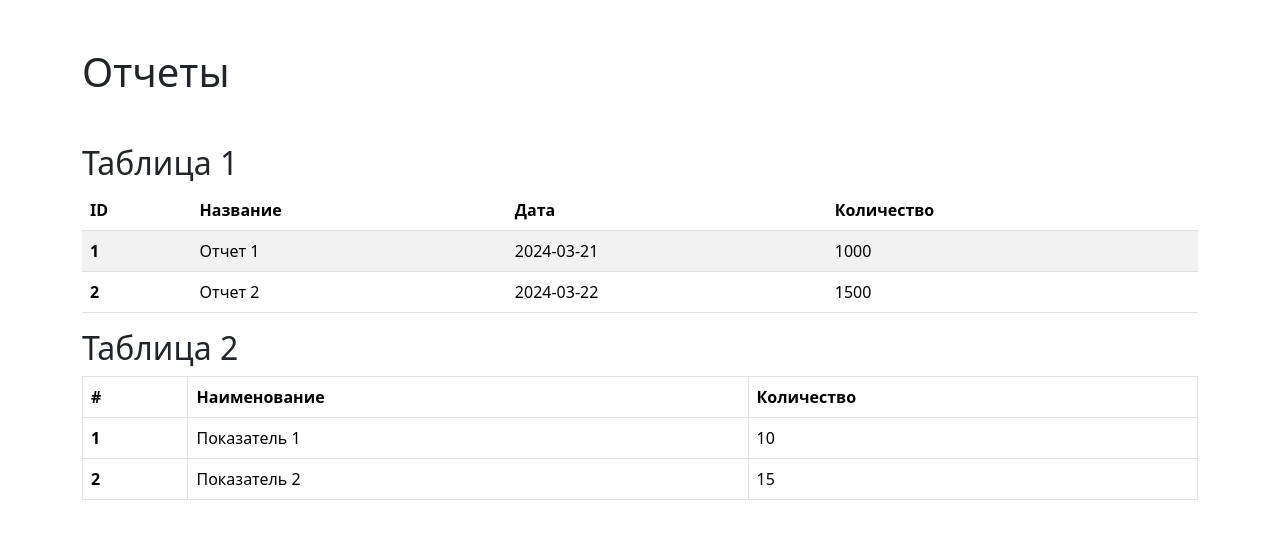
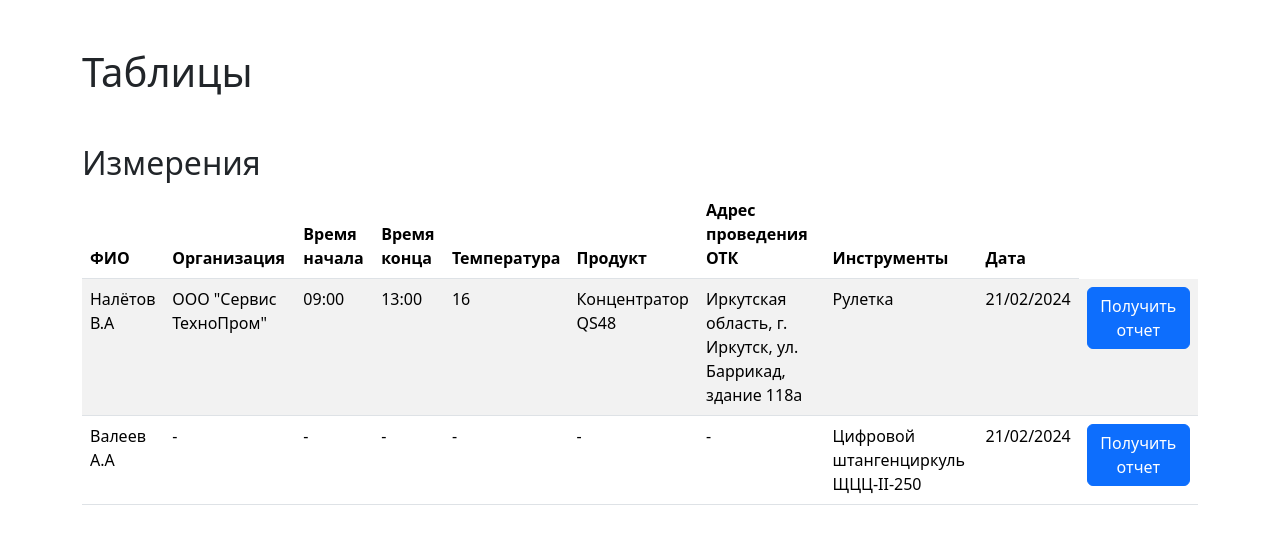
Before and after one commit to SergeyGr07/reports_manager, a Flask app: page /reports/ in a window 1280 px wide. Shown: the top 544 px of the page. Run offline with Flask 3, Linux system fonts and the light colour scheme; parts of the project's set-up code (start-up, migrations or seed data) failed here and were passed over.

Commit message:
add_new_features

```diff
--- a/app.py
+++ b/app.py
@@ -1,4 +1,4 @@
-from flask import Flask
+from flask import Flask, render_template
 from routes import report
 from flask_cors import CORS
 
@@ -6,11 +6,12 @@ app = Flask(__name__)
 CORS(app)
 
 app.register_blueprint(report, url_prefix='/reports/')
+# app.register_blueprint(bot, url_prefix='/bots')
 
 
 @app.route('/')
 def index():
-    return 'Go to <a href="http://127.0.0.1:5000/reports">Report</a>'
+    return render_template('index.html')
 
 
 if __name__ == '__main__':
--- a/routes/__init__.py
+++ b/routes/__init__.py
@@ -1 +1,2 @@
 from .report_routing import report
+# from .bot_routing import bot
--- /dev/null
+++ b/routes/bot_routing/__init__.py
@@ -0,0 +1 @@
+from .bot_routing import bot
--- a/routes/report_routing/report_routing.py
+++ b/routes/report_routing/report_routing.py
@@ -1,9 +1,14 @@
-from flask import Blueprint, jsonify, session, render_template
-import folium
-import traceback
+from flask import Blueprint, render_template
+# import folium
+# import traceback
 import os
-import requests
+# import requests
 from config import add_logger
+from flask import send_file
+from docx import Document
+# from docx.shared import Pt
+from io import BytesIO
+
 
 script_name = os.path.splitext(os.path.basename(__file__))[0]
 logger = add_logger(f'logger_{script_name}', script_name)
@@ -15,3 +20,33 @@ report = Blueprint("reports", __name__)
 @report.route('/')
 def reports():
     return render_template('reports.html')
+
+
+@report.route('/export_docx')
+def fill_document():
+    current_directory = os.path.dirname(os.path.abspath(__file__))
+    doc_path = os.path.join(current_directory, 'report.docx')
+    data = {
+        'date': '21 марта 2024',
+        'names': 'Налётов В.А, Петров П.П.',
+        'name_machine': 'Оборудование X',
+        'company': 'Компания ABC',
+        'location': 'ул. Пушкина, д.10',
+        'start_time': '10:00',
+        'end_time': '12:00',
+        'temp': '25',
+    }
+
+    # Открыть существующий документ
+    doc = Document("Template.docx")
+
+    # Заменить заполнители на соответствующие значения
+    for paragraph in doc.paragraphs:
+        for key, value in data.items():
+            if '{{' + key + '}}' in paragraph.text:
+                paragraph.text = paragraph.text.replace('{{' + key + '}}', value)
+
+    # Сохранить документ
+    report_file = doc.save(doc_path)
+
+    return send_file(report_file, as_attachment=True)
--- /dev/null
+++ b/static/js/export_docx.js
@@ -0,0 +1,21 @@
+document.querySelector('#exportButton').addEventListener('click', function() {
+    var currentUrl = window.location.origin;
+    console.log(currentUrl)
+    var exportUrl = currentUrl + '/excel_docx';
+    console.log(exportUrl)
+
+    fetch(exportUrl, {
+        method: 'GET',
+    })
+    .then(response => response.blob())
+    .then(blob => {
+        var url = window.URL.createObjectURL(blob);
+        var a = document.createElement('a');
+        a.href = url;
+        a.download = 'report.docx';
+        a.click();
+    })
+    .catch((error) => {
+        console.error('Error:', error);
+    });
+});
--- a/templates/reports.html
+++ b/templates/reports.html
@@ -3,70 +3,64 @@
 <head>
   <meta charset="UTF-8">
   <meta name="viewport" content="width=device-width, initial-scale=1.0">
-  <title>Отчеты</title>
-  <!-- Подключаем Bootstrap CSS -->
+  <title>Таблицы</title>
   <link href="https://cdn.jsdelivr.net/npm/bootstrap@5.3.0-alpha1/dist/css/bootstrap.min.css" rel="stylesheet">
 </head>
 <body>
 
   <div class="container">
-    <h1 class="my-5">Отчеты</h1>
+    <h1 class="my-5">Таблицы</h1>
 
     <!-- Пример таблицы -->
-    <h2>Таблица 1</h2>
+    <h2>Измерения</h2>
     <table class="table table-striped">
       <thead>
         <tr>
-          <th scope="col">ID</th>
-          <th scope="col">Название</th>
+          <th scope="col">ФИО</th>
+          <th scope="col">Организация</th>
+          <th scope="col">Время начала</th>
+          <th scope="col">Время конца</th>
+          <th scope="col">Температура</th>
+          <th scope="col">Продукт</th>
+          <th scope="col">Адрес проведения ОТК</th>
+          <th scope="col">Инструменты</th>
           <th scope="col">Дата</th>
-          <th scope="col">Количество</th>
         </tr>
       </thead>
       <tbody>
         <tr>
-          <th scope="row">1</th>
-          <td>Отчет 1</td>
-          <td>2024-03-21</td>
-          <td>1000</td>
+          <td>Налётов В.А</td>
+          <td>ООО "Сервис ТехноПром"</td>
+          <td>09:00</td>
+          <td>13:00</td>
+          <td>16</td>
+          <td>Концентратор QS48</td>
+          <td>Иркутская область, г. Иркутск, ул. Баррикад, здание 118а</td>
+          <td>Рулетка</td>
+          <td>21/02/2024</td>
+          <td><button id="exportButton" class="btn btn-primary">Получить отчет</button></td>
         </tr>
         <tr>
-          <th scope="row">2</th>
-          <td>Отчет 2</td>
-          <td>2024-03-22</td>
-          <td>1500</td>
+          <td>Валеев А.А</td>
+          <td>-</td>
+          <td>-</td>
+          <td>-</td>
+          <td>-</td>
+          <td>-</td>
+          <td>-</td>
+          <td>Цифровой штангенциркуль ЩЦЦ-II-250</td>
+          <td>21/02/2024</td>
+          <td><button class="btn btn-primary">Получить отчет</button></td>
         </tr>
-        <!-- Другие строки таблицы добавляются аналогично -->
+
       </tbody>
     </table>
 
-    <!-- Пример вложенной таблицы -->
-    <h2>Таблица 2</h2>
-    <table class="table table-bordered">
-      <thead>
-        <tr>
-          <th scope="col">#</th>
-          <th scope="col">Наименование</th>
-          <th scope="col">Количество</th>
-        </tr>
-      </thead>
-      <tbody>
-        <tr>
-          <th scope="row">1</th>
-          <td>Показатель 1</td>
-          <td>10</td>
-        </tr>
-        <tr>
-          <th scope="row">2</th>
-          <td>Показатель 2</td>
-          <td>15</td>
-        </tr>
-        <!-- Другие строки таблицы добавляются аналогично -->
-      </tbody>
+
     </table>
   </div>
 
-  <!-- Подключаем Bootstrap JS (необязательно, если не планируется использовать JavaScript) -->
   <script src="https://cdn.jsdelivr.net/npm/bootstrap@5.3.0-alpha1/dist/js/bootstrap.bundle.min.js"></script>
+  <script src="/static/js/export_docx.js"></script>
 </body>
 </html>
```
Also changed, not shown: config.py (+37 -0 lines), requirements.txt (+10 -0 lines), routes/bot_routing/bot_routing.py (added, +30 -0 lines), templates/index.html (added, +37 -0 lines), routes/report_routing/__init__.py (line endings or trailing spaces), 1 other file.
